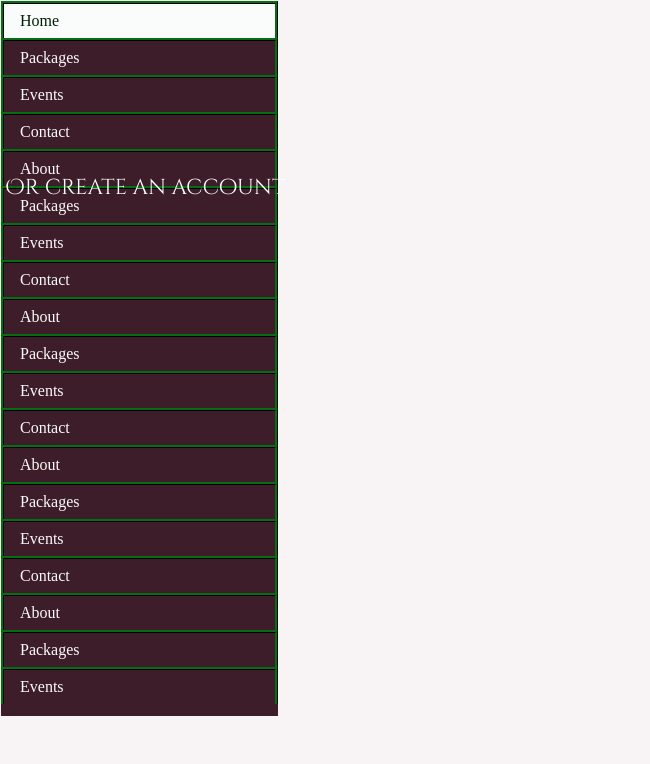
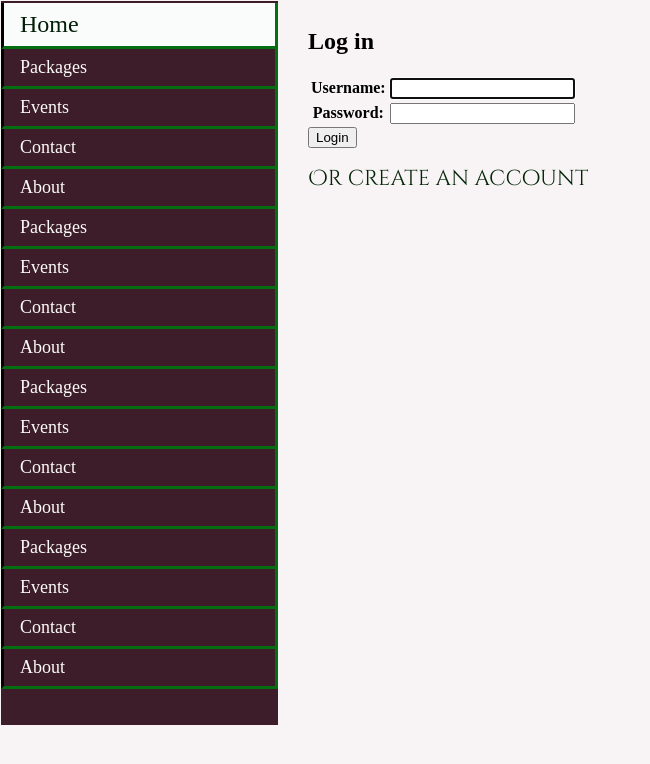
Before and after one commit to andrea-pratt/chateau-du-vin, a Django app: page /accounts/login/ in a window 1280 px wide. Shown: the top 764 px of the page, without its empty margins (0-650 px from the left). Run offline with Django 3.2, Linux system fonts and the light colour scheme; some web fonts are replaced.

Commit message:
format login and register pages

```diff
--- a/chateau_du_vin/chateau_du_vin_app/static/css/base.css
+++ b/chateau_du_vin/chateau_du_vin_app/static/css/base.css
@@ -100,43 +100,23 @@
    }
 
    a.register-link:link, a.register-link:visited {
-    padding-top: 15px;
-    padding-right: 15px;
-    padding-bottom: 15px;
-    padding-left: 20px;
-    width: auto;
-    text-align: right;
     text-decoration: none;
-    color: white;
+    color: rgb(2, 36, 7);
     font-family: 'Cinzel Decorative', cursive;
     font-size: 135%;
-    position: absolute;
-    top: 150px;
-    left: -23px;
    }
 
 
    a.register-link:hover {
-    padding-top: 15px;
-    padding-right: 15px;
-    padding-bottom: 15px;
-    padding-left: 20px;
-    width: auto;
-    text-align: right;
-    text-decoration: none;
-    color: rgb(17, 114, 38);
-    font-family: 'Cinzel Decorative', cursive;
-    font-size: 135%;
-    position: absolute;
-    top: 150px;
-    left: -23px;
+    color: rgb(6, 71, 20);
    }
 
    ul {
     list-style-type: none;
     margin: 0;
     padding: 0;
-    padding-bottom: 12px;
+    padding-bottom: 36px;
+    padding-top: 2px;
     width: 277px;
     background-color: #3d1d2a;
     position: absolute;
@@ -150,19 +130,30 @@
     color: rgb(252, 251, 248);
     padding: 8px 16px;
     text-decoration: none;
-    border: #3d1d2a;
+    border: rgb(1, 27, 4);
     border-style: inset;
-    border: rgb(1, 27, 4);
-    border-style: ridge;
-    border-bottom: none;
+    border-top: none;
+    font-size: large;
   }
 
   li a.active {
     background-color: rgb(249, 252, 250);
     color: rgb(1, 29, 6);
+    font-size: x-large;
+
   }
 
   li a:hover:not(.active) {
     background-color: #555;
     color: white;
   }
+
+  .login-form {
+    position: absolute;
+    left: 300px;
+  }
+
+  .register-form {
+    position: absolute;
+    left: 300px;
+  }
--- a/chateau_du_vin/chateau_du_vin_app/templates/base.html
+++ b/chateau_du_vin/chateau_du_vin_app/templates/base.html
@@ -38,9 +38,6 @@
     <li><a href="#contact">Contact</a></li>
     <li><a href="#about">About</a></li>
 
-    <li><a href="#packages">Packages</a></li>
-    <li><a href="#events">Events</a></li>
-
   </ul>
 
     <link rel="stylesheet" href="{% static 'css/base.css' %}" type="text/css">
--- a/chateau_du_vin/chateau_du_vin_app/templates/login.html
+++ b/chateau_du_vin/chateau_du_vin_app/templates/login.html
@@ -1,6 +1,10 @@
 {% extends 'base.html' %}
+{% load static %}
+{% block content %}
 
-{% block content %}
+<div class=login-form>
+
+  <link rel="stylesheet" href="{% static 'css/base.css' %}" type="text/css">
 
   <h2>Log in</h2>
 
@@ -28,4 +32,6 @@
 
   <p><a class="register-link" href="{% url 'register' %}">Or create an account</a></p>
 
+</div>
+
 {% endblock %}
--- a/chateau_du_vin/chateau_du_vin_app/templates/register.html
+++ b/chateau_du_vin/chateau_du_vin_app/templates/register.html
@@ -1,6 +1,8 @@
 {% extends 'base.html' %}
 
 {% block content %}
+
+<div class=register-form>
 
 <h2>Register</h2>
 
@@ -49,4 +51,7 @@
   <button type="submit">Register</button>
 </form>
 
+</div>
+
+
 {% endblock %}
```
Also changed, not shown: chateau_du_vin/db.sqlite3 (deleted). Lines whose indentation alone changed are shown as unchanged.
